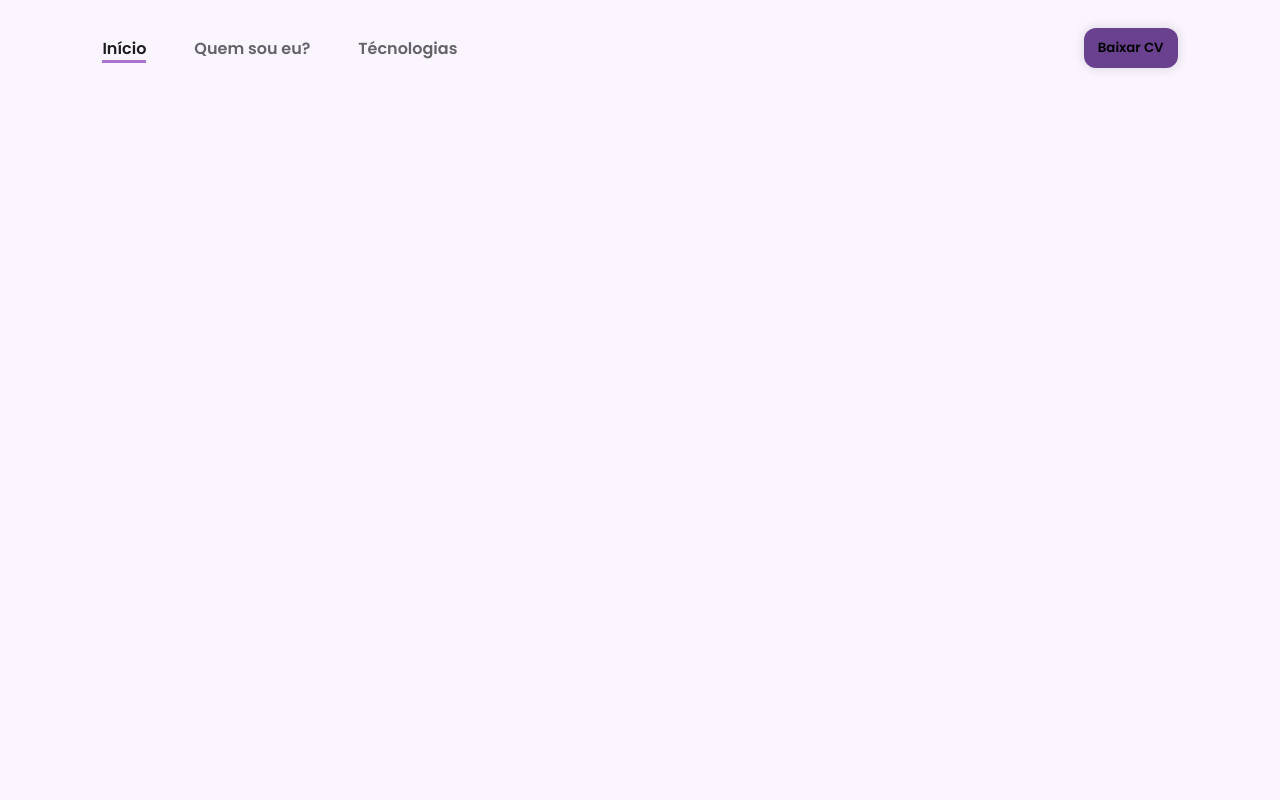
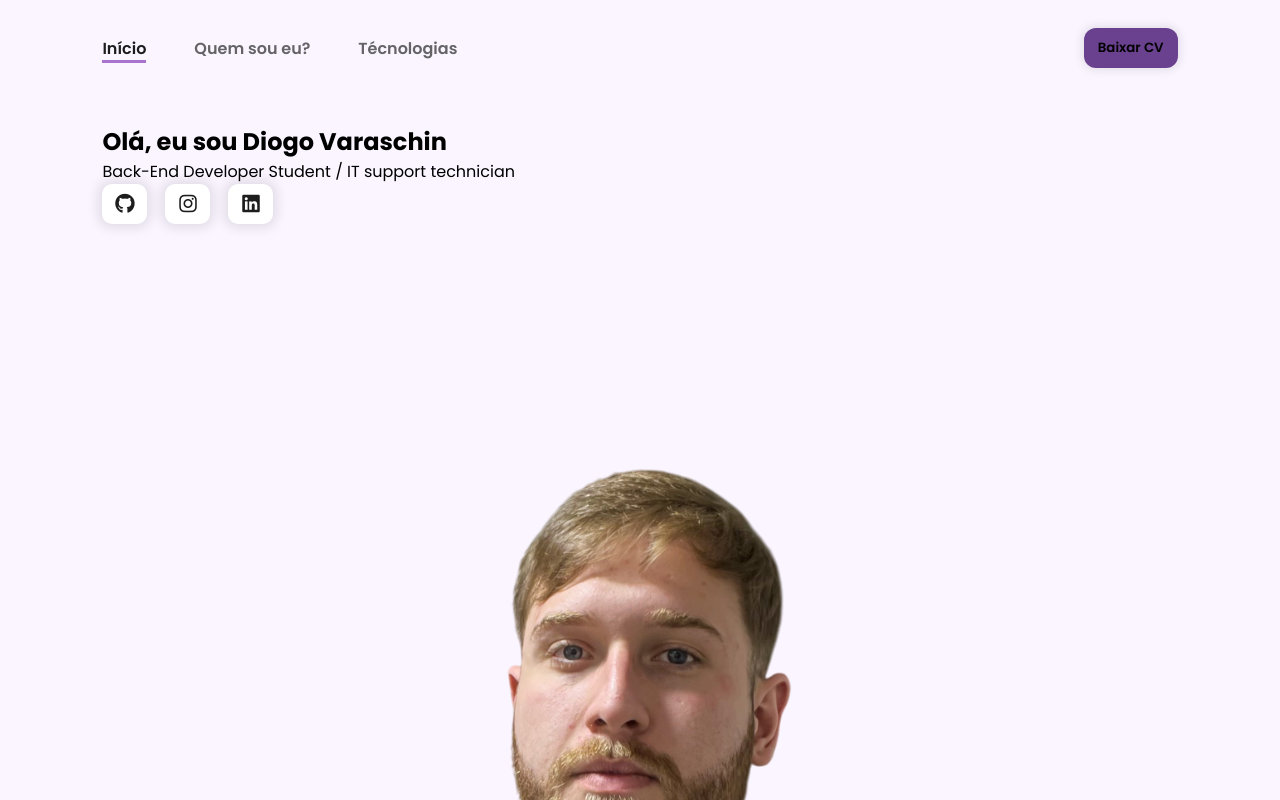
Before and after one commit to diogoww/diogow.dev, a plain HTML site: page index.html in a window 1280 px wide. Shown: the top 800 px of the page. Drawn offline with nearby package versions, Linux system fonts and the light colour scheme.

Commit message:
feat: completed section #home

```diff
--- a/index.html
+++ b/index.html
@@ -54,5 +54,39 @@
             </button>
         </div>
     </header>
+
+    <main id="content">
+        <section id="home">
+            <div class="shape"></div>
+            <div id="cta">
+                <h1 class="title">
+                    Olá, eu sou
+                    <span>Diogo Varaschin</span>
+                </h1>
+                <p class="description">
+                    Back-End Developer Student / IT support technician
+                </p>
+
+                <div class="social-media-buttons">
+                    <a href="https://github.com/diogoww" target="_blank">
+                        <i class="fa-brands fa-github"></i>
+                    </a>
+
+                    <a href="https://www.instagram.com/diogojvo/" target="_blank">
+                        <i class="fa-brands fa-instagram"></i>
+                    </a>
+
+                    <a href="https://www.linkedin.com/in/diogo-varaschin/" target="_blank">
+                        <i class="fa-brands fa-linkedin"></i>
+                    </a>
+                </div>
+            </div>
+
+            <div id="banner">
+                <img src="src/images/eu.png" alt="">
+            </div>
+        </section>
+
+    </main>
 </body>
 </html>
```
